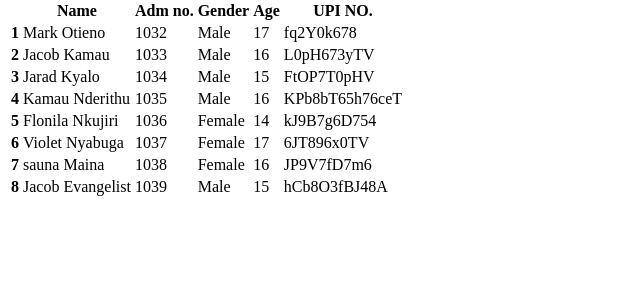
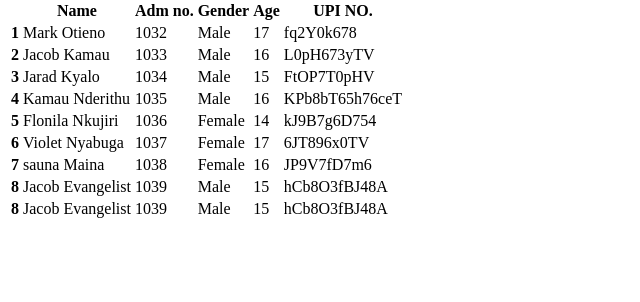
Before and after one commit to Alphonce08/002crud, a Django app: page / in a window 1280 px wide. Shown: the part 165-467 px from the top of the page, without its empty margins (0-640 px from the left). Run offline with Django 4.2, Linux system fonts and the light colour scheme.

Commit message:
crude table

```diff
--- a/templates/index.html
+++ b/templates/index.html
@@ -88,6 +88,14 @@
       <td>15</td>
       <td>hCb8O3fBJ48A</td>
     </tr>
+    <tr>
+      <th scope="row">8</th>
+      <td>Jacob Evangelist</td>
+      <td>1039</td>
+      <td>Male</td>
+      <td>15</td>
+      <td>hCb8O3fBJ48A</td>
+    </tr>
   </tbody>
 </table>
 </body>
```
